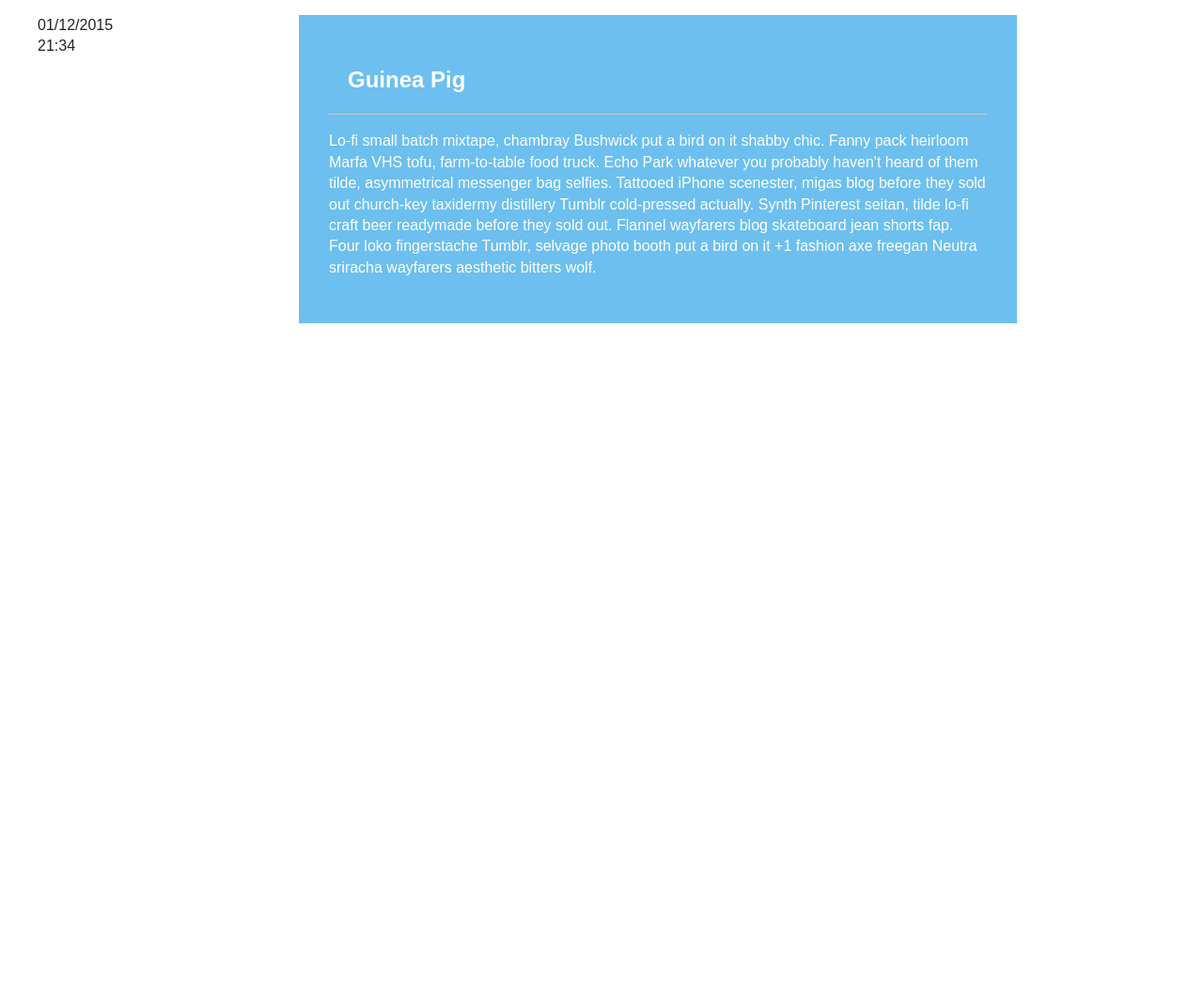
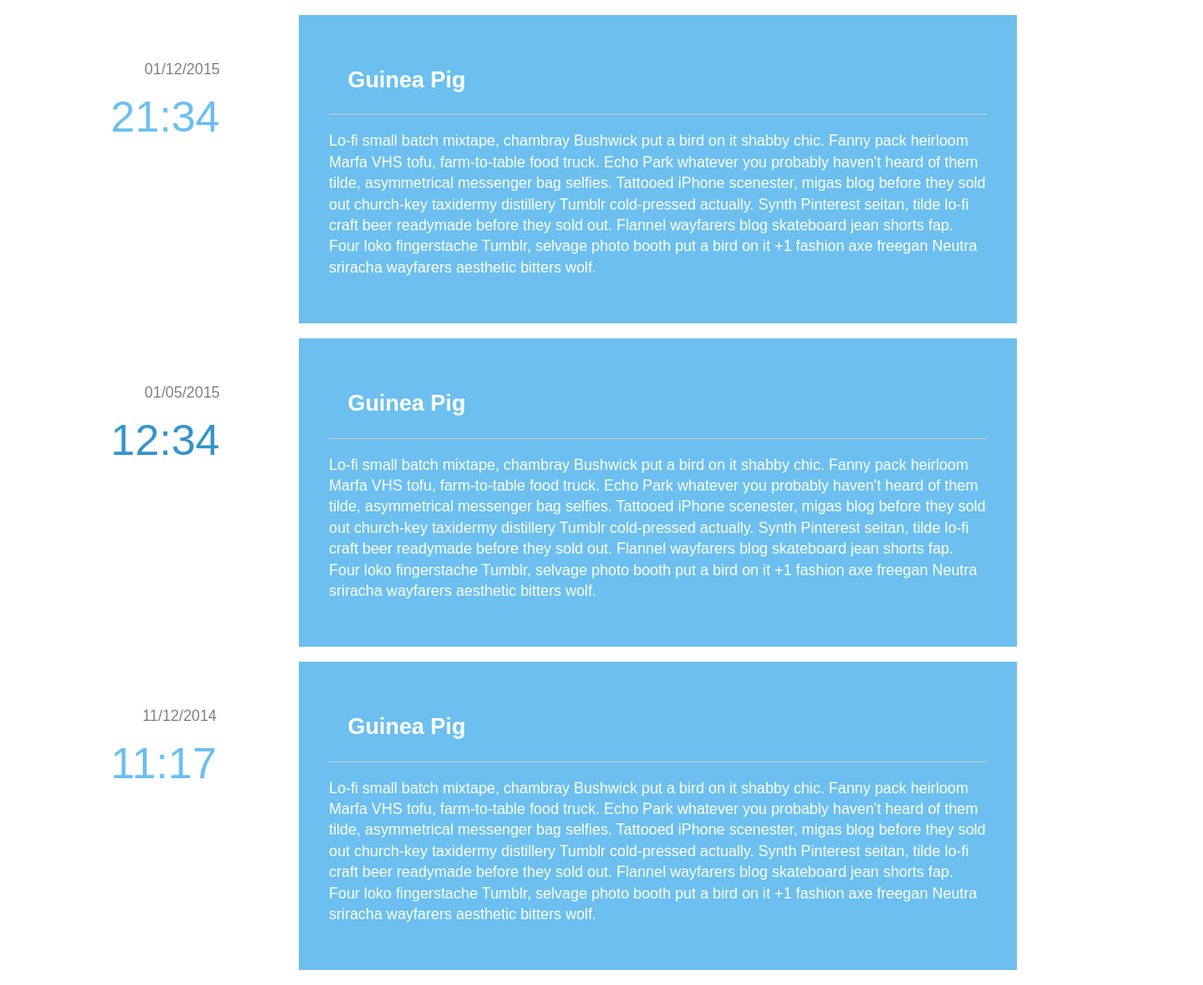
Before and after one commit to chrispruitt/TIY--Assignments, a plain HTML site: page pub/index.html in a window 1280 px wide. Shown: the whole page at 94% size. Before the commit the page ends 800 px from the top, so only its background shows below. Drawn offline with Linux system fonts and the light colour scheme.

Commit message:
Fresh start for the new assignment

```diff
--- a/pub/css/main.css
+++ b/pub/css/main.css
@@ -66,23 +66,55 @@ textarea {
 
 ul li{
      list-style: none;
+     position: relative;
 }
 
 .timestamp {
     position: absolute;
-
+    top: 10%;
+    left: 7%;
+    line-height: 50px;
 }
 
 .date1 {
     text-align: right;
     display: block;
+    color: gray;
 
 }
 
 .time1 {
     display: block;
+    font-size: 2.9em;
+    color: #6cbfee;
+
 }
 
+
+
+.date2 {
+    text-align: right;
+    display: block;
+    color: gray;
+}
+
+.time2 {
+    display: block;
+    font-size: 2.9em;
+    color: #3594cb;
+}
+
+.date3 {
+    text-align: right;
+    display: block;
+    color: gray;
+}
+
+.time3 {
+    display: block;
+    font-size: 2.9em;
+    color: #6cbfee;
+}
 
 .first-post {
     background-color: #6cbfee;
--- a/pub/index.html
+++ b/pub/index.html
@@ -38,33 +38,46 @@
              <li></li>
          </ul>
 
+    </div>
+
+    <div class="container">
+
+         <ul>
+             <li>
+                 <time class="timestamp">
+                     <span class="date2">01/05/2015</span>
+                     <span class="time2">12:34</span>
+                 </time>
+                 <div class="first-post">
+                     <h2>Guinea Pig</h2>
+                     <hr>
+                     <p>Lo-fi small batch mixtape, chambray Bushwick put a bird on it shabby chic. Fanny pack heirloom Marfa VHS tofu, farm-to-table food truck. Echo Park whatever you probably haven't heard of them tilde, asymmetrical messenger bag selfies. Tattooed iPhone scenester, migas blog before they sold out church-key taxidermy distillery Tumblr cold-pressed actually. Synth Pinterest seitan, tilde lo-fi craft beer readymade before they sold out. Flannel wayfarers blog skateboard jean shorts fap. Four loko fingerstache Tumblr, selvage photo booth put a bird on it +1 fashion axe freegan Neutra sriracha wayfarers aesthetic bitters wolf.</p>
+                 </div>
+
+             </li>
+             <li></li>
+         </ul>
+
+    </div>
 
 
+    <div class="container">
 
+         <ul>
+             <li>
+                 <time class="timestamp">
+                     <span class="date3">11/12/2014</span>
+                     <span class="time3">11:17</span>
+                 </time>
+                 <div class="first-post">
+                     <h2>Guinea Pig</h2>
+                     <hr>
+                     <p>Lo-fi small batch mixtape, chambray Bushwick put a bird on it shabby chic. Fanny pack heirloom Marfa VHS tofu, farm-to-table food truck. Echo Park whatever you probably haven't heard of them tilde, asymmetrical messenger bag selfies. Tattooed iPhone scenester, migas blog before they sold out church-key taxidermy distillery Tumblr cold-pressed actually. Synth Pinterest seitan, tilde lo-fi craft beer readymade before they sold out. Flannel wayfarers blog skateboard jean shorts fap. Four loko fingerstache Tumblr, selvage photo booth put a bird on it +1 fashion axe freegan Neutra sriracha wayfarers aesthetic bitters wolf.</p>
+                 </div>
 
-
-
-
-
-
-
-
-
-
-
-
-
-
-
-
-
-
-
-
-
-
-
-
+             </li>
+             <li></li>
+         </ul>
 
     </div>
 
```
